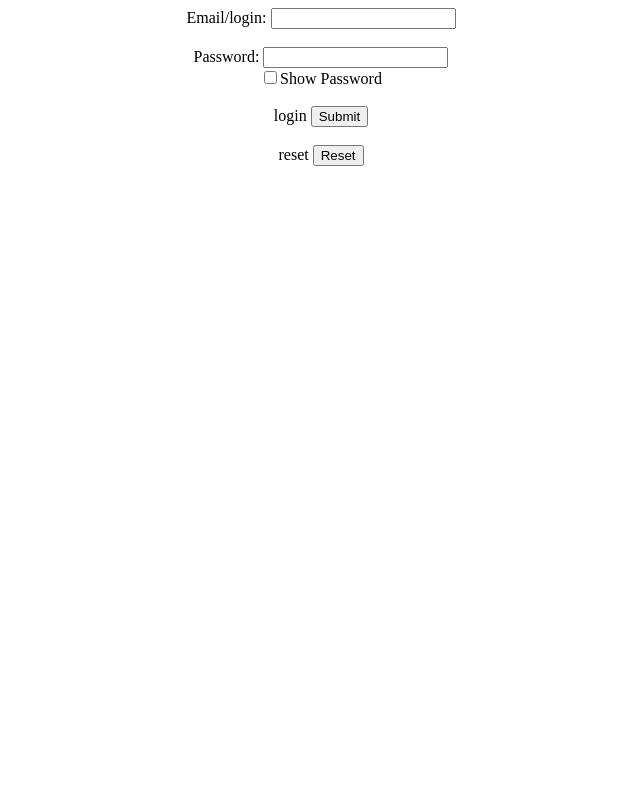
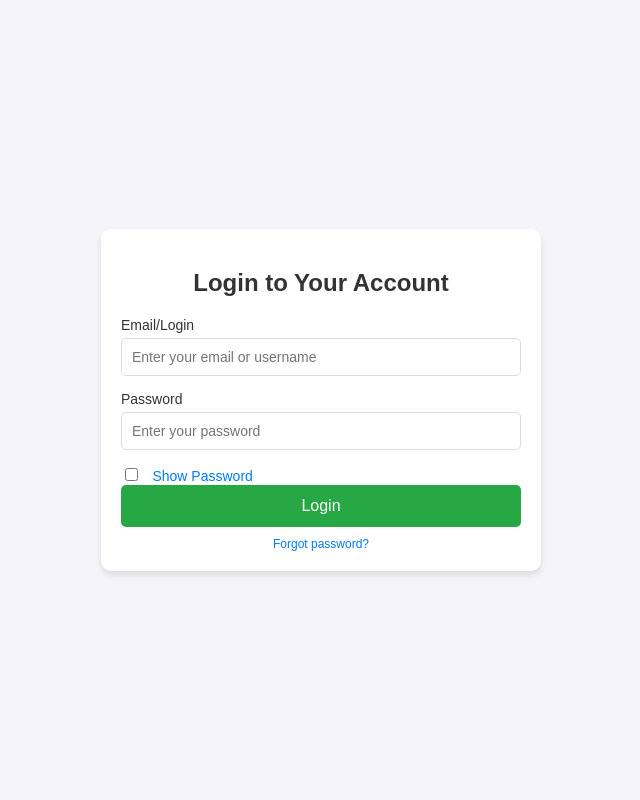
Before and after one commit to tuwi-0808374/WP2-TestCorrect-Project, a Flask app: page /login_screen in a window 1280 px wide. Shown: the whole page, without its empty margins (319-959 px from the left). Run offline with Flask 3, Linux system fonts and the light colour scheme.

Commit message:
made the log in page more user friendly

```diff
--- a/app.py
+++ b/app.py
@@ -48,7 +48,7 @@ def login_screen():
 
         #basic validation
         if not login or not password:
-            flash("Login or password is missing. Please try again.")
+            flash("Login or password is missing. Please try again.", "danger")
             return redirect(url_for('login_screen'))
 
         #log in gegevens
@@ -59,19 +59,21 @@ def login_screen():
             # login and password check
             cursor.execute('SELECT * FROM users WHERE login=? and password=?', (login, password))
             user = cursor.fetchone()
+
             conn.close()
 
             # --
             if user:
-                session['user'] = user['id']
+                session['user_id'] = user['user_id']
                 session['username'] = user['login']
-                flash('Logged in successfully!')
+                flash('Logged in successfully!', 'success')
                 return redirect(url_for('welcome'))
             else:
-                flash('Incorrect login or password, please try again.')
+                flash('Incorrect login or password, please try again.', 'danger')
                 return redirect(url_for('login_screen'))
+
         except Exception as e:
-            flash(f"An Error occurred")
+            flash(f"An Error occurred: {e}", "danger")
             return redirect(url_for('login_screen'))
 
     return render_template("login_screen.html")
@@ -79,10 +81,11 @@ def login_screen():
 @app.route('/welcome')
 def welcome():
     if 'user_id' not in session:
-        flash('You are not logged in!')
+        flash('You are not logged in!', 'danger')
         return redirect(url_for('login_screen'))
 
-    return render_template("welcome.html", user=session['user'])
+    return render_template("welcome.html", user=session['username'])
+
 
 if __name__ == '__main__':
     app.run(debug=True)
--- a/templates/login_screen.html
+++ b/templates/login_screen.html
@@ -2,33 +2,117 @@
 <html lang="en">
 <head>
     <meta charset="UTF-8">
-    <title>Inloggen</title>
-    <script>
-        function myFunction() {
-  var x = document.getElementById("myInput");
-  if (x.type === "password") {
-    x.type = "text";
-  } else {
-    x.type = "password";
-  }
-}
-    </script>
-
+    <meta name="viewport" content="width=device-width, initial-scale=1.0">
+    <title>Login</title>
+    <style>
+        body {
+            font-family: Arial, sans-serif;
+            background-color: #f4f4f9;
+            margin: 0;
+            padding: 0;
+            display: flex;
+            justify-content: center;
+            align-items: center;
+            height: 100vh;
+        }
+        .login-container {
+            background-color: #ffffff;
+            padding: 20px;
+            border-radius: 10px;
+            box-shadow: 0px 4px 6px rgba(0, 0, 0, 0.1);
+            width: 100%;
+            max-width: 400px;
+        }
+        h2 {
+            text-align: center;
+            color: #333;
+            margin-bottom: 20px;
+        }
+        label {
+            font-size: 14px;
+            color: #333;
+            display: block;
+            margin-bottom: 5px;
+        }
+        input[type="text"],
+        input[type="password"] {
+            width: 100%;
+            padding: 10px;
+            margin-bottom: 15px;
+            border: 1px solid #ddd;
+            border-radius: 5px;
+            box-sizing: border-box;
+            font-size: 14px;
+        }
+        input[type="submit"] {
+            width: 100%;
+            padding: 12px;
+            background-color: #28a745; /* Green color */
+            color: #fff;
+            border: none;
+            border-radius: 5px;
+            cursor: pointer;
+            font-size: 16px;
+        }
+        input[type="submit"]:hover {
+            background-color: #218838; /* Darker green on hover */
+        }
+        input[type="checkbox"] {
+            margin-right: 10px;
+        }
+        .show-password {
+            font-size: 14px;
+            color: #007bff;
+            cursor: pointer;
+        }
+        .reset-link {
+            text-align: center;
+            font-size: 12px;
+            margin-top: 10px;
+        }
+        .reset-link a {
+            color: #007bff;
+            text-decoration: none;
+        }
+        .reset-link a:hover {
+            text-decoration: underline;
+        }
+    </style>
 </head>
 
 <body>
-<form align="center" method ="POST">
-        <label for="login">Email/login: </label>
-        <input type="text" name="login" ><br/><br/>
+    <div class="login-container">
+        <h2>Login to Your Account</h2>
+        <!-- Add flash messages here if needed -->
+        <form method="POST">
+            <label for="login">Email/Login</label>
+            <input type="text" name="login" placeholder="Enter your email or username" required><br>
 
-        <label for="password">Password: </label>
-        <input type="password" name="password" id="myInput"><br/>
-        <input type="checkbox" onclick="myFunction()">Show Password<br/><br/>
+            <label for="password">Password</label>
+            <input type="password" name="password" id="myInput" placeholder="Enter your password" required><br>
 
-        <label for="submit_login">login</label>
-        <input type="submit"><br/><br/>
-        <label for="reset">reset</label>
-        <input type="reset">
-    </form>
+            <div>
+                <input type="checkbox" onclick="myFunction()">
+                <span class="show-password">Show Password</span>
+            </div>
+
+            <input type="submit" value="Login"><br>
+
+            <div class="reset-link">
+                <a href="#">Forgot password?</a>
+            </div>
+        </form>
+    </div>
+
+    <script>
+        function myFunction() {
+            var x = document.getElementById("myInput");
+            if (x.type === "password") {
+                x.type = "text";
+            } else {
+                x.type = "password";
+            }
+        }
+    </script>
 </body>
 </html>
```
